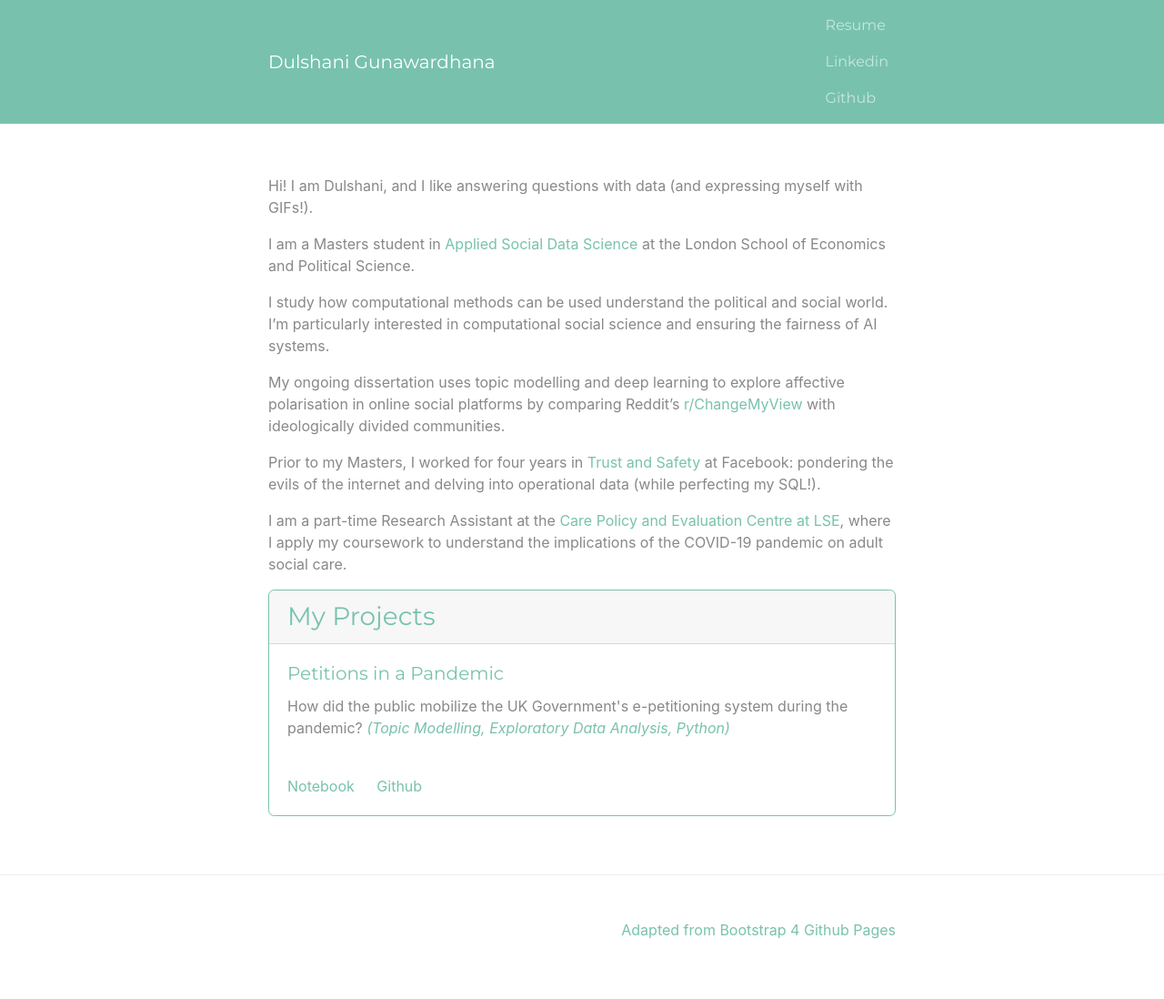
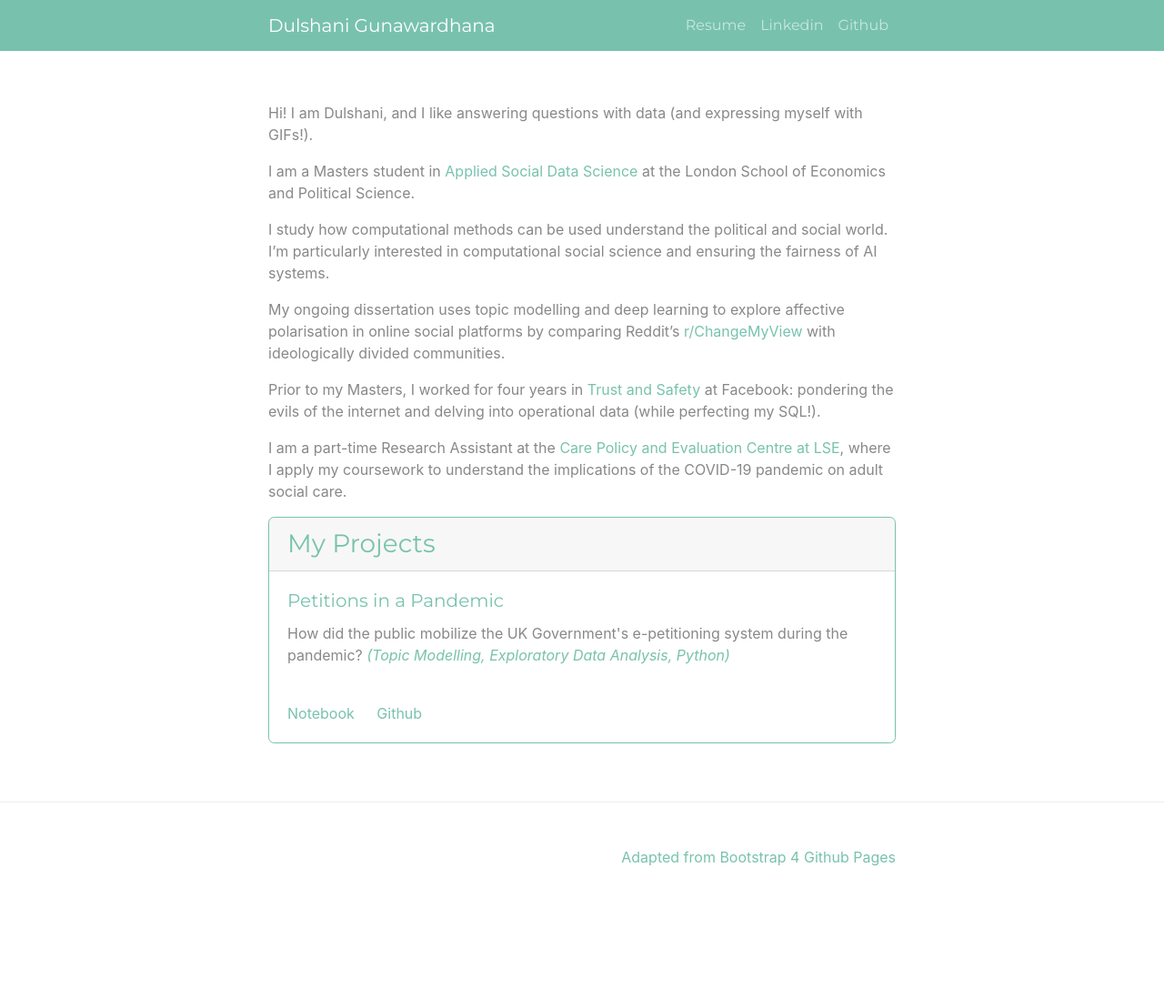
Before and after one commit to dshgna/dshgna.github.io, a Jekyll site: the page built from index.md, in a window 1280 px wide. Shown: the whole page at 91% size. Built offline with Jekyll 4.4.1, drawn with Linux system fonts in a browser that asks for light colours; after the commit the page ends 1018 px from its top, so only the background shows below that.

Commit message:
Styling changes for header links

```diff
--- a/_includes/header.html
+++ b/_includes/header.html
@@ -1,7 +1,6 @@
 <nav class="navbar navbar-expand-lg navbar-dark bg-primary">
   <div class="container">
     <a class="navbar-brand" rel="author" href="{{ "/" | relative_url }}">{{ site.title | escape }}</a>
-
     {%- assign page_paths = site.header_pages -%}
     <button class="navbar-toggler" type="button" data-toggle="collapse" data-target="#navbarSupportedContent"
       aria-controls="navbarSupportedContent" aria-expanded="false" aria-label="Toggle navigation">
@@ -11,7 +10,11 @@
       <ul class="navbar-nav ml-auto">
           <li class="nav-item">
             <a class="nav-link" href="https://github.com/dshgna/resume/blob/master/dulshani_gunawardhana_resume.pdf">Resume</a>
+          </li>
+          <li class="nav-item">
             <a class="nav-link" href="https://www.linkedin.com/in/dulshanig/">Linkedin</a>
+          </li>
+          <li class="nav-item">
             <a class="nav-link" href="https://github.com/dshgna">Github</a>
           </li>
       </ul>
```
